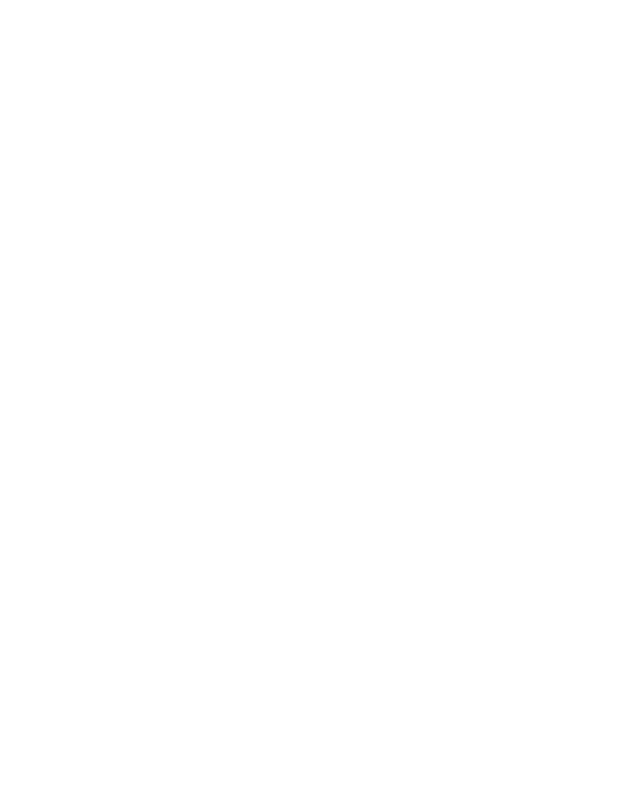
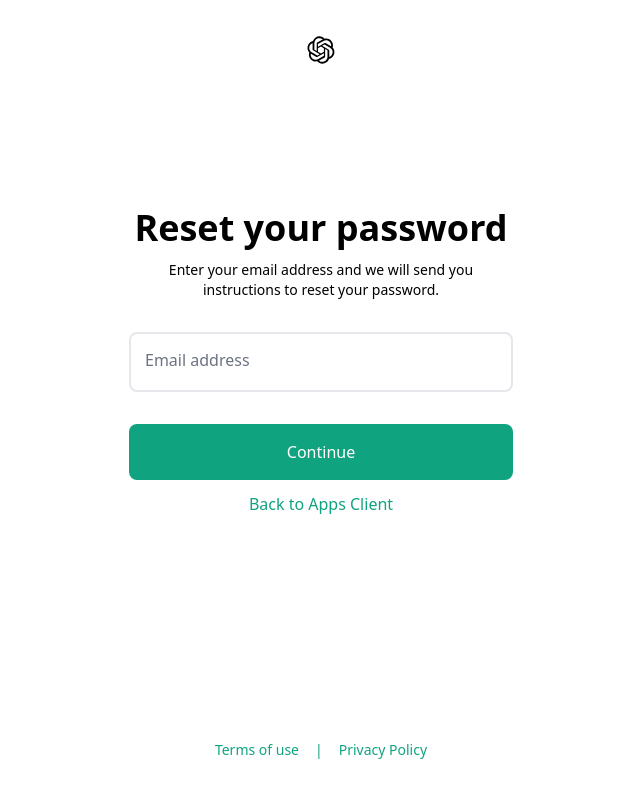
Before and after one commit to MuhammedSafvanMP/chatBot, a React (Create React App) app: page /login/passlogin/forgotpassword in a window 1280 px wide. Before the commit this address had no page. Shown: the whole page, without its empty margins (319-959 px from the left). Built offline with nearby package versions, Linux system fonts and the light colour scheme.

Commit message:
created ForgetPassword.js

```diff
--- a/src/App.js
+++ b/src/App.js
@@ -4,6 +4,7 @@
 import Signup from "./components/auth/Signup";
 import PassLogin from "./components/auth/PassLogin";
 import PassSignup from "./components/auth/PassSignup";
+import ForgotPassword from "./components/auth/ForgotPassword";
 
 export default function App() {
   return (
@@ -12,6 +13,7 @@
       <Route path="/" element={<Main />} />
       <Route path="/login" element={<Login />} />
       <Route path="/login/passlogin" element={<PassLogin />} />
+      <Route path="/login/passlogin/forgotpassword" element={<ForgotPassword />} />
       <Route path="/signup" element={<Signup />} />
       <Route path="/signup/passsignup" element={<PassSignup />} />
      </Routes>
--- /dev/null
+++ b/src/components/auth/ForgotPassword.js
@@ -0,0 +1,33 @@
+import { Link } from 'react-router-dom'
+
+
+export default function ResetPassword() {
+
+  return (
+    <section className="flex  justify-center items-center ">
+    <img src="/img/log_chatgpt.svg" alt="chatGPT-logo" className="w-7 absolute top-9"  />
+  <div className="h-screen w-screen flex flex-col justify-between items-center pt-52">
+    <div className="flex flex-col gap-3 text-center w-96">
+      <h2 className="text-4xl font-bold ">Reset your password</h2>
+      <p className='pb-5 text-sm'>Enter your email address and we will send you instructions to reset your password.</p>
+
+      <div className=" relative ">
+        <input type="email"  className="input border-2 rounded-lg pl-4 py-4 w-full max-w-6xl outline-none "/>
+        <label className="placeholder absolute top-4 left-4 pointer-events-none transition delay-75  text-gray-500">Email address</label>
+      </div>
+      <button className="py-4 mt-5 rounded-lg text-white  bg-alg_btn">Continue</button>
+      <Link to='/log' className='text-alg_btn'>
+        Back to Apps Client
+      </Link>
+
+    </div>
+
+    <footer className="pb-10 text-alg_btn">
+      <div className="flex gap-4 text-sm ">
+        <span>Terms of use</span>|<span>Privacy Policy</span>
+      </div>
+    </footer>
+  </div>
+</section>
+  )
+}
--- a/src/components/auth/PassLogin.js
+++ b/src/components/auth/PassLogin.js
@@ -17,7 +17,7 @@
         <input type="password" className="input border-2 rounded-lg pl-4 py-4 w-full max-w-6xl outline-none "/>
         <label className="placeholder absolute top-8 left-10 pointer-events-none transition delay-75  text-gray-500 md:top-4 md:left-4">Password</label>
       </div>
-      <Link to='/reset' className='text-alg_btn ml-6 text-left md:ml-0'>Forgot password?</Link>
+      <Link to={'/login/Passlogin/forgotpassword'} className='text-alg_btn ml-6 text-left md:ml-0'>Forgot password?</Link>
       <button  className="py-3 mx-5 rounded-lg text-white  bg-alg_btn md:py-4 md:mt-5 md:mx-0">Continue</button>
       <p>
         Don't have an account? <Link to={'/signup/passsignup'} className="text-alg_btn pl-1">Sign up</Link>
```
